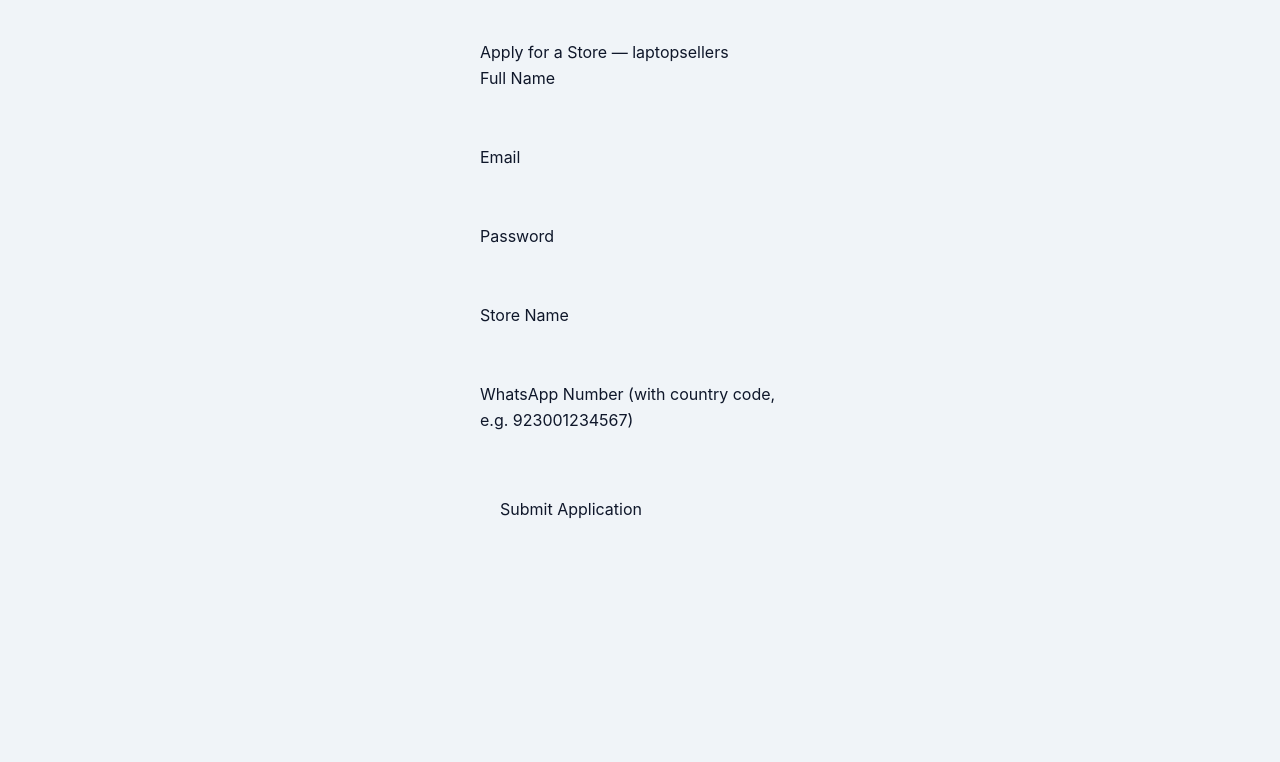
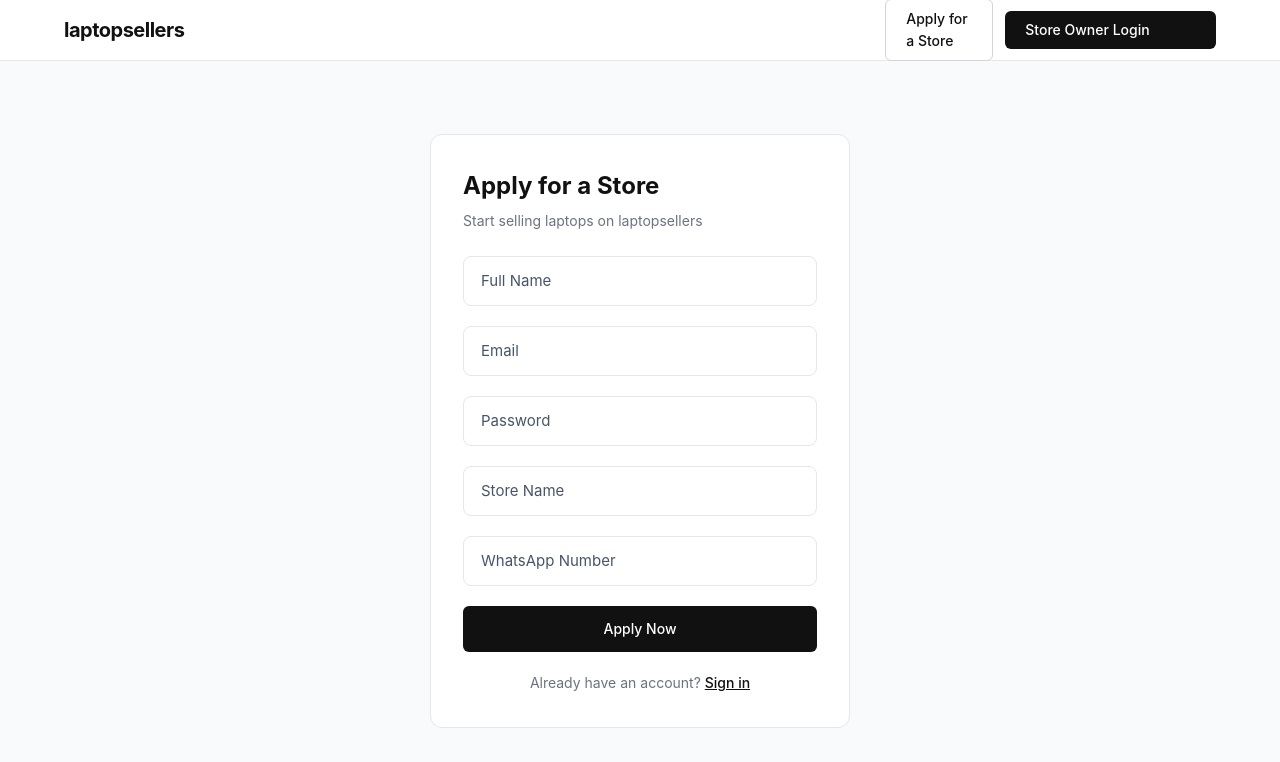
Before and after one commit to Alam8010/alams-laptop-marketplace, a Next.js app: page /signup in a window 1280 px wide. Shown: the top 762 px of the page. Built offline with nearby package versions, Linux system fonts and the light colour scheme; no server answers.

Commit message:
update navbar, login, and signup pages

```diff
--- a/app/globals.css
+++ b/app/globals.css
@@ -286,3 +286,131 @@
   .alert-warning { background: #451a03; color: #fcd34d; border-color: #78350f; }
   .alert-info    { background: #0c1a3a; color: #93c5fd; border-color: #1e3a6e; }
 }
+
+/* ===== Navbar ===== */
+.navbar {
+  background: #fff;
+  border-bottom: 1px solid #e5e7eb;
+  position: sticky;
+  top: 0;
+  z-index: 100;
+}
+
+.navbar-inner {
+  max-width: 1200px;
+  margin: 0 auto;
+  padding: 0 1.5rem;
+  height: 60px;
+  display: flex;
+  align-items: center;
+  justify-content: space-between;
+}
+
+.navbar-brand {
+  font-size: 1.25rem;
+  font-weight: 700;
+  color: #111;
+  text-decoration: none;
+  letter-spacing: -0.5px;
+}
+
+.navbar-links {
+  display: flex;
+  align-items: center;
+  gap: 0.75rem;
+}
+
+/* ===== Buttons ===== */
+.btn-primary {
+  background: #111;
+  color: #fff;
+  border: none;
+  padding: 0.5rem 1.25rem;
+  border-radius: 6px;
+  font-size: 0.875rem;
+  font-weight: 500;
+  cursor: pointer;
+  text-decoration: none;
+  display: inline-block;
+  transition: background 0.15s;
+}
+
+.btn-primary:hover { background: #333; }
+
+.btn-primary:disabled {
+  background: #999;
+  cursor: not-allowed;
+}
+
+.btn-outline {
+  background: transparent;
+  color: #111;
+  border: 1px solid #d1d5db;
+  padding: 0.5rem 1.25rem;
+  border-radius: 6px;
+  font-size: 0.875rem;
+  font-weight: 500;
+  cursor: pointer;
+  text-decoration: none;
+  display: inline-block;
+  transition: border-color 0.15s;
+}
+
+.btn-outline:hover { border-color: #111; }
+
+.btn-full {
+  width: 100%;
+  text-align: center;
+  padding: 0.75rem 1.25rem;
+}
+
+/* ===== Auth Pages ===== */
+.auth-page {
+  min-height: calc(100vh - 60px);
+  display: flex;
+  align-items: center;
+  justify-content: center;
+  padding: 2rem 1rem;
+  background: #f9fafb;
+}
+
+.auth-card {
+  background: #fff;
+  border: 1px solid #e5e7eb;
+  border-radius: 12px;
+  padding: 2rem;
+  width: 100%;
+  max-width: 420px;
+}
+
+.auth-title {
+  font-size: 1.5rem;
+  font-weight: 700;
+  color: #111;
+  margin-bottom: 0.25rem;
+}
+
+.auth-subtitle {
+  font-size: 0.875rem;
+  color: #6b7280;
+  margin-bottom: 1.5rem;
+}
+
+.auth-error {
+  color: #dc2626;
+  font-size: 0.875rem;
+  margin-bottom: 1rem;
+}
+
+.auth-footer {
+  text-align: center;
+  font-size: 0.875rem;
+  color: #6b7280;
+  margin-top: 1.25rem;
+}
+
+.auth-footer a {
+  color: #111;
+  font-weight: 500;
+  text-decoration: underline;
+}
--- a/app/layout.js
+++ b/app/layout.js
@@ -1,5 +1,6 @@
 import { Geist, Geist_Mono } from "next/font/google";
 import "./globals.css";
+import Link from "next/link";
 
 const geistSans = Geist({
   variable: "--font-geist-sans",
@@ -18,11 +19,19 @@
 
 export default function RootLayout({ children }) {
   return (
-    <html
-      lang="en"
-      className={`${geistSans.variable} ${geistMono.variable} h-full antialiased`}
-    >
-      <body className="min-h-full flex flex-col">{children}</body>
+    <html lang="en">
+      <body className={`${geistSans.variable} ${geistMono.variable}`}>
+        <nav className="navbar">
+          <div className="navbar-inner">
+            <Link href="/" className="navbar-brand">laptopsellers</Link>
+            <div className="navbar-links">
+              <Link href="/signup" className="btn-outline">Apply for a Store</Link>
+              <Link href="/login" className="btn-primary">Store Owner Login</Link>
+            </div>
+          </div>
+        </nav>
+        {children}
+      </body>
     </html>
   );
 }
--- a/app/login/page.js
+++ b/app/login/page.js
@@ -1,57 +1,89 @@
-'use client'
+"use client";
 
-import { useState } from 'react'
-import { createClient } from '@/lib/supabase/client'
-import { useRouter } from 'next/navigation'
+import { useState } from "react";
+import { useRouter } from "next/navigation";
+import { createClient } from "@/lib/supabase/client";
+import Link from "next/link";
 
 export default function LoginPage() {
-  const supabase = createClient()
-  const router = useRouter()
+  const router = useRouter();
+  const supabase = createClient();
 
-  const [email, setEmail] = useState('')
-  const [password, setPassword] = useState('')
-  const [error, setError] = useState('')
-  const [loading, setLoading] = useState(false)
+  const [email, setEmail] = useState("");
+  const [password, setPassword] = useState("");
+  const [error, setError] = useState("");
+  const [loading, setLoading] = useState(false);
 
-  async function handleLogin(e) {
-    e.preventDefault()
-    setError('')
-    setLoading(true)
+  const handleLogin = async (e) => {
+    e.preventDefault();
+    setError("");
+    setLoading(true);
 
-    const { error: loginError } = await supabase.auth.signInWithPassword({ email, password })
+    const { error: loginError } = await supabase.auth.signInWithPassword({
+      email,
+      password,
+    });
 
     if (loginError) {
-      setError(loginError.message)
-      setLoading(false)
-      return
+      setError(loginError.message);
+      setLoading(false);
+      return;
     }
 
-    if (email === 'alamlaptopsellers@gmail.com') {
-      router.push('/admin')
-      return
+    if (email === process.env.NEXT_PUBLIC_ADMIN_EMAIL) {
+      router.push("/admin");
+    } else {
+      router.push("/dashboard");
     }
-
-    router.push('/dashboard')
-  }
+  };
 
   return (
-    <div style={{ padding: '40px', maxWidth: '400px', margin: '0 auto' }}>
-      <h1>Login — laptopsellers</h1>
-      <form onSubmit={handleLogin}>
-        <div style={{ marginBottom: '12px' }}>
-          <label>Email</label><br />
-          <input type="email" value={email} onChange={e => setEmail(e.target.value)} required style={{ width: '100%', padding: '8px' }} />
-        </div>
-        <div style={{ marginBottom: '12px' }}>
-          <label>Password</label><br />
-          <input type="password" value={password} onChange={e => setPassword(e.target.value)} required style={{ width: '100%', padding: '8px' }} />
-        </div>
-        {error && <p style={{ color: 'red' }}>{error}</p>}
-        <button type="submit" disabled={loading} style={{ padding: '10px 20px' }}>
-          {loading ? 'Logging in...' : 'Login'}
-        </button>
-      </form>
-      <p style={{ marginTop: '16px' }}>Want to sell? <a href="/signup">Apply for a store</a></p>
+    <div className="auth-page">
+      <div className="auth-card">
+        <h1 className="auth-title">Store Owner Login</h1>
+        <p className="auth-subtitle">Sign in to manage your store</p>
+
+        <form onSubmit={handleLogin}>
+          <div className="input-group">
+            <input
+              type="email"
+              id="email"
+              value={email}
+              onChange={(e) => setEmail(e.target.value)}
+              required
+              placeholder=" "
+            />
+            <label htmlFor="email">Email</label>
+          </div>
+
+          <div className="input-group">
+            <input
+              type="password"
+              id="password"
+              value={password}
+              onChange={(e) => setPassword(e.target.value)}
+              required
+              placeholder=" "
+            />
+            <label htmlFor="password">Password</label>
+          </div>
+
+          {error && <p className="auth-error">{error}</p>}
+
+          <button
+            type="submit"
+            className="btn-primary btn-full"
+            disabled={loading}
+          >
+            {loading ? "Signing in..." : "Sign In"}
+          </button>
+        </form>
+
+        <p className="auth-footer">
+          Want to sell laptops?{" "}
+          <Link href="/signup">Apply for a store</Link>
+        </p>
+      </div>
     </div>
-  )
+  );
 }
--- a/app/signup/page.js
+++ b/app/signup/page.js
@@ -1,99 +1,168 @@
-'use client'
+"use client";
 
-import { useState } from 'react'
-import { createClient } from '@/lib/supabase/client'
+import { useState } from "react";
+import { createClient } from "@/lib/supabase/client";
+import Link from "next/link";
 
 export default function SignupPage() {
-  const supabase = createClient()
+  const supabase = createClient();
 
-  const [email, setEmail] = useState('')
-  const [password, setPassword] = useState('')
-  const [fullName, setFullName] = useState('')
-  const [storeName, setStoreName] = useState('')
-  const [whatsapp, setWhatsapp] = useState('')
-  const [error, setError] = useState('')
-  const [loading, setLoading] = useState(false)
-  const [done, setDone] = useState(false)
+  const [formData, setFormData] = useState({
+    fullName: "",
+    email: "",
+    password: "",
+    storeName: "",
+    whatsapp: "",
+  });
+  const [error, setError] = useState("");
+  const [loading, setLoading] = useState(false);
+  const [submitted, setSubmitted] = useState(false);
 
-  async function handleSignup(e) {
-    e.preventDefault()
-    setError('')
-    setLoading(true)
+  const handleChange = (e) => {
+    setFormData({ ...formData, [e.target.name]: e.target.value });
+  };
 
-    const { data, error: signupError } = await supabase.auth.signUp({ email, password })
+  const handleSignup = async (e) => {
+    e.preventDefault();
+    setError("");
+    setLoading(true);
 
-    if (signupError) {
-      setError(signupError.message)
-      setLoading(false)
-      return
+    const { data, error: signUpError } = await supabase.auth.signUp({
+      email: formData.email,
+      password: formData.password,
+    });
+
+    if (signUpError) {
+      setError(signUpError.message);
+      setLoading(false);
+      return;
     }
 
-    const userId = data.user?.id
+    const userId = data.user?.id;
 
     if (userId) {
-      const res = await fetch('/api/create-store', {
-        method: 'POST',
-        headers: { 'Content-Type': 'application/json' },
-        body: JSON.stringify({
-          userId,
-          fullName,
-          storeName,
-          whatsappNumber: whatsapp,
-        }),
-      })
+      await supabase
+        .from("profiles")
+        .update({ full_name: formData.fullName })
+        .eq("id", userId);
 
-      const result = await res.json()
-
-      if (!res.ok) {
-        setError(result.error || 'Something went wrong')
-        setLoading(false)
-        return
-      }
+      await supabase.from("stores").insert({
+        owner_id: userId,
+        store_name: formData.storeName,
+        whatsapp_number: formData.whatsapp,
+        status: "pending",
+      });
     }
 
-    setLoading(false)
-    setDone(true)
-  }
+    setLoading(false);
+    setSubmitted(true);
+  };
 
-  if (done) {
+  if (submitted) {
     return (
-      <div style={{ padding: '40px', maxWidth: '400px', margin: '0 auto' }}>
-        <h2>Check your email</h2>
-        <p>We sent a confirmation link to <strong>{email}</strong>.</p>
-        <p>Once confirmed, your store application will be reviewed by the admin.</p>
+      <div className="auth-page">
+        <div className="auth-card">
+          <h1 className="auth-title">Application Submitted!</h1>
+          <p className="auth-subtitle">
+            Check your email to confirm your account. Once confirmed, your store
+            application will be reviewed by our team.
+          </p>
+          <Link href="/" className="btn-primary btn-full">
+            Back to Homepage
+          </Link>
         </div>
-    )
+      </div>
+    );
   }
 
   return (
-    <div style={{ padding: '40px', maxWidth: '400px', margin: '0 auto' }}>
-      <h1>Apply for a Store — laptopsellers</h1>
+    <div className="auth-page">
+      <div className="auth-card">
+        <h1 className="auth-title">Apply for a Store</h1>
+        <p className="auth-subtitle">Start selling laptops on laptopsellers</p>
+
         <form onSubmit={handleSignup}>
-        <div style={{ marginBottom: '12px' }}>
-          <label>Full Name</label><br />
-          <input value={fullName} onChange={e => setFullName(e.target.value)} required style={{ width: '100%', padding: '8px' }} />
+          <div className="input-group">
+            <input
+              type="text"
+              id="fullName"
+              name="fullName"
+              value={formData.fullName}
+              onChange={handleChange}
+              required
+              placeholder=" "
+            />
+            <label htmlFor="fullName">Full Name</label>
           </div>
-        <div style={{ marginBottom: '12px' }}>
-          <label>Email</label><br />
-          <input type="email" value={email} onChange={e => setEmail(e.target.value)} required style={{ width: '100%', padding: '8px' }} />
+
+          <div className="input-group">
+            <input
+              type="email"
+              id="email"
+              name="email"
+              value={formData.email}
+              onChange={handleChange}
+              required
+              placeholder=" "
+            />
+            <label htmlFor="email">Email</label>
           </div>
-        <div style={{ marginBottom: '12px' }}>
-          <label>Password</label><br />
-          <input type="password" value={password} onChange={e => setPassword(e.target.value)} required style={{ width: '100%', padding: '8px' }} />
+
+          <div className="input-group">
+            <input
+              type="password"
+              id="password"
+              name="password"
+              value={formData.password}
+              onChange={handleChange}
+              required
+              placeholder=" "
+            />
+            <label htmlFor="password">Password</label>
           </div>
-        <div style={{ marginBottom: '12px' }}>
-          <label>Store Name</label><br />
-          <input value={storeName} onChange={e => setStoreName(e.target.value)} required style={{ width: '100%', padding: '8px' }} />
+
+          <div className="input-group">
+            <input
+              type="text"
+              id="storeName"
+              name="storeName"
+              value={formData.storeName}
+              onChange={handleChange}
+              required
+              placeholder=" "
+            />
+            <label htmlFor="storeName">Store Name</label>
           </div>
-        <div style={{ marginBottom: '12px' }}>
-          <label>WhatsApp Number (with country code, e.g. 923001234567)</label><br />
-          <input value={whatsapp} onChange={e => setWhatsapp(e.target.value)} required style={{ width: '100%', padding: '8px' }} />
+
+          <div className="input-group">
+            <input
+              type="tel"
+              id="whatsapp"
+              name="whatsapp"
+              value={formData.whatsapp}
+              onChange={handleChange}
+              required
+              placeholder=" "
+            />
+            <label htmlFor="whatsapp">WhatsApp Number</label>
           </div>
-        {error && <p style={{ color: 'red' }}>{error}</p>}
-        <button type="submit" disabled={loading} style={{ padding: '10px 20px' }}>
-          {loading ? 'Submitting...' : 'Submit Application'}
+
+          {error && <p className="auth-error">{error}</p>}
+
+          <button
+            type="submit"
+            className="btn-primary btn-full"
+            disabled={loading}
+          >
+            {loading ? "Submitting..." : "Apply Now"}
           </button>
         </form>
+
+        <p className="auth-footer">
+          Already have an account?{" "}
+          <Link href="/login">Sign in</Link>
+        </p>
       </div>
-  )
+    </div>
+  );
 }
```
Lines whose indentation alone changed are shown as unchanged.
